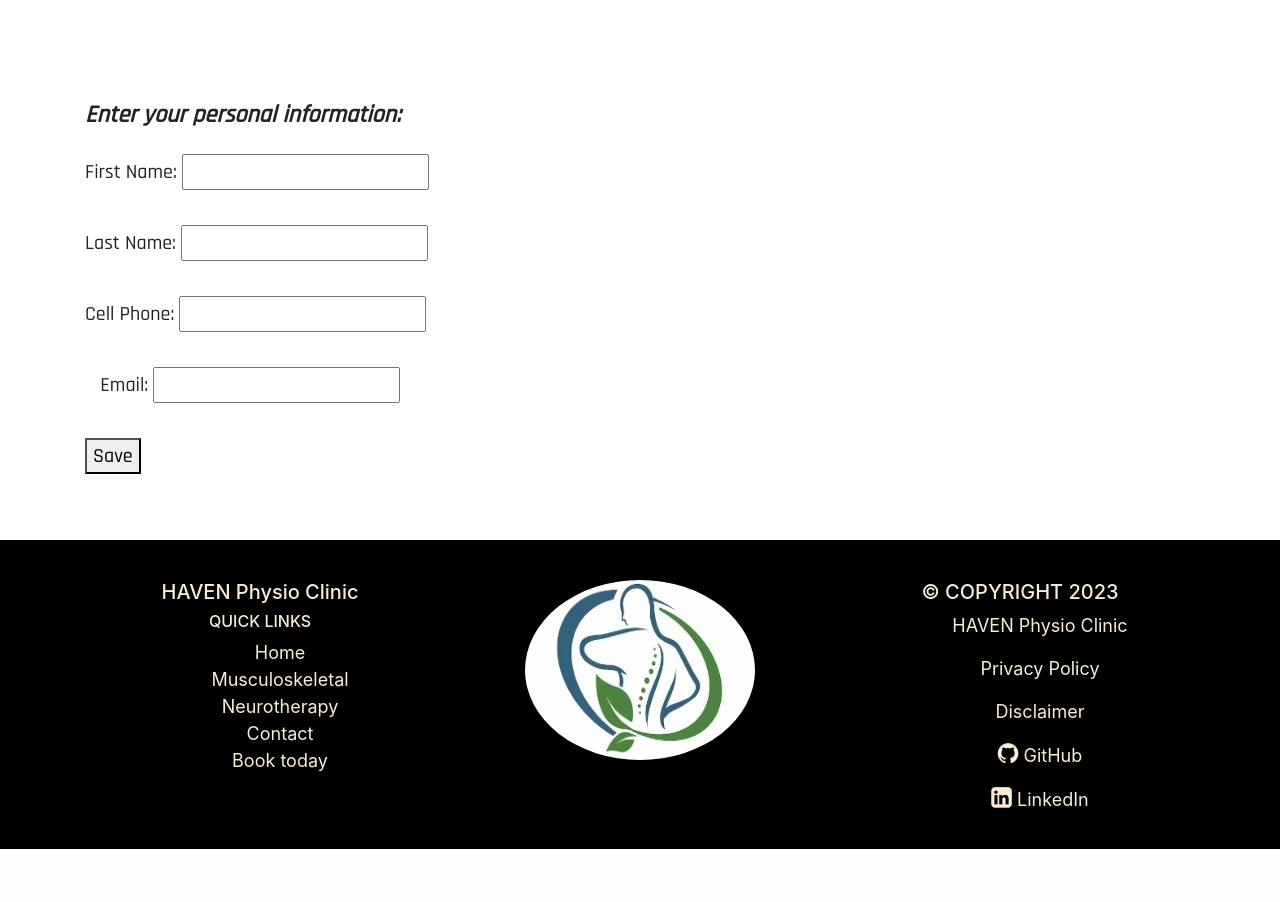
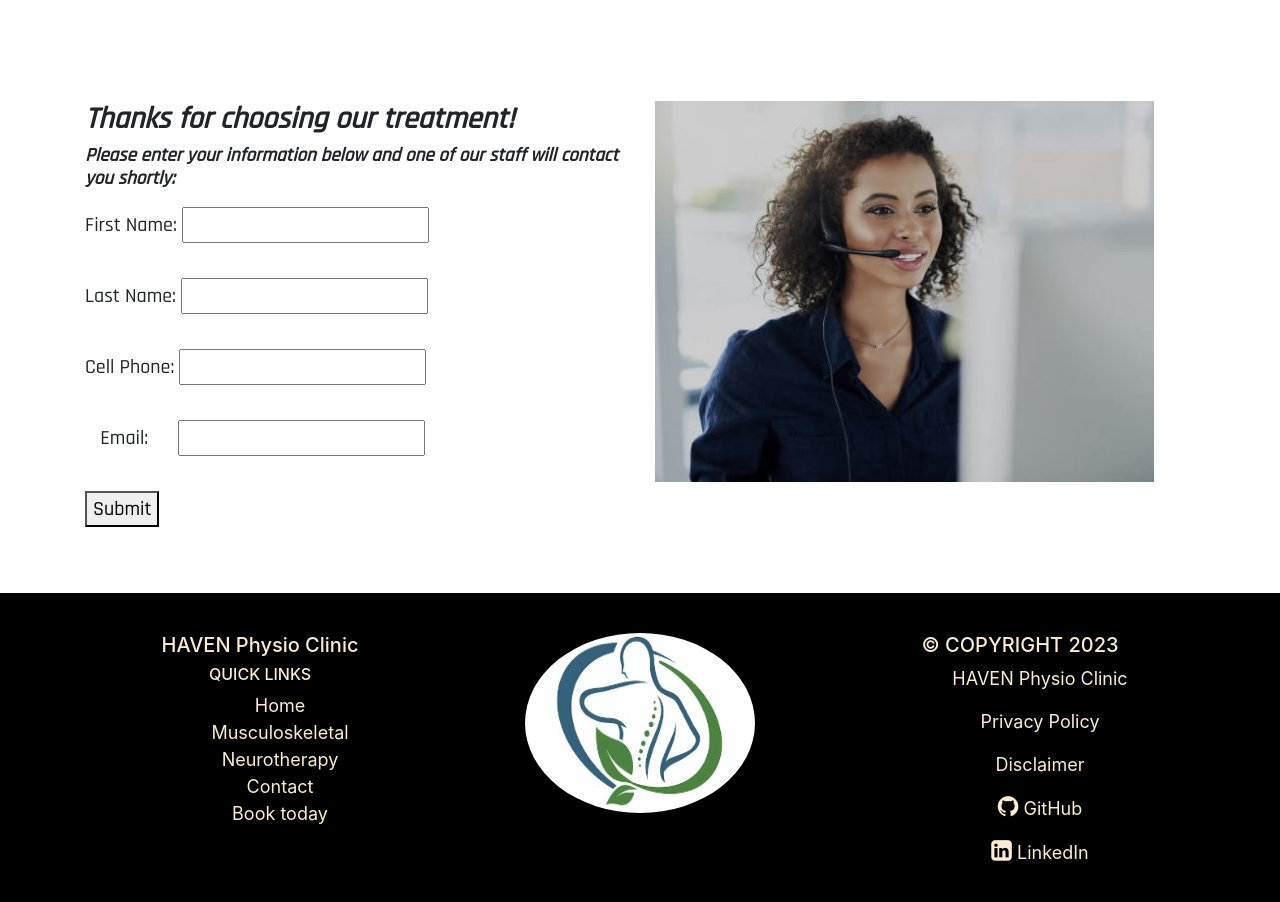
Before and after one commit to HavenJE/HavenPhysioClinic, a Flask app: template templates/checkout.html in a window 1280 px wide. Shown: the part 79-981 px from the top of the page. Before the commit the page ends 928 px from the top, so only its background shows below. Run offline with Flask 3, Linux system fonts and the light colour scheme; the template is opened without the code that fills it: values that come from a table or form of the project are taken from there, others are empty; tables that the repository leaves empty hold one stand-in row (values such as "Sample post"); some libraries are stand-ins or nearby versions.

Commit message:
Updating_Checkout_page

```diff
--- a/static/css/styles.css
+++ b/static/css/styles.css
@@ -355,6 +355,7 @@ header {
     border: 5px solid;
 }
 
+/* Fees table  */
 .fees-table  {
     /* font-weight: bold; */
     font-size: 30px;
@@ -376,7 +377,35 @@ header {
     vertical-align: top
 } */
 
+/* Cart table */
 .cart-table-product-description {
     width: 80%;
     text-align: left;
 }
+
+/* Checkout */
+.checkout-upper-title {
+    font-weight: bold;
+    font-style: italic;
+    font-size: 30px;
+    font-family: 'Orbitron', sans-serif;
+    font-family: 'Rajdhani', sans-serif;
+}
+
+.checkout-email {
+    margin-right: 25px;
+}
+
+.checkout-page-section-two {
+    font-size: 20px;
+    font-family: 'Orbitron', sans-serif;
+    font-family: 'Rajdhani', sans-serif;
+}
+
+.checkout-lower-title {
+    font-weight: bold;
+    font-style: italic;
+    font-size: 19px;
+    font-family: 'Orbitron', sans-serif;
+    font-family: 'Rajdhani', sans-serif
+}
--- a/templates/checkout.html
+++ b/templates/checkout.html
@@ -3,14 +3,19 @@
 {% block main %}
 <main>
     <!-- Section two - upper part including the 3 images -->
-        <section class="muscolo-page-section-two">
+    <section class="checkout-page-section-two">
         <div class="container">
-                <h2 class="paragraph-title">
-                    Enter your personal information:
-                </h2>
             <div class="row">
                 <div class="col-lg-6">
+                    <h1 class="checkout-upper-title">
+                        Thanks for choosing our treatment!
+                    </h1>
+                    <h5 class="checkout-lower-title">
+                        Please enter your information below and one of our staff will contact you shortly:
+                    </h5>
                     <p>
+
+                        <!-- Checkout form -->
                     <form action="{{ url_for('proc_checkout') }}" method="POST">
                         {{ add_to_cart_form.csrf_token }}
                         <label for="first_name">First Name:</label>
@@ -22,15 +27,23 @@
                         <label for="cell_phone">Cell Phone:</label>
                         <input type="text" id="cell_phone" name="cell_phone" required><br><br>
 
-                                <label for="email">&nbsp;&nbsp;&nbsp;Email:</label>
+                        <label class="checkout-email" for="email">&nbsp;&nbsp;&nbsp;Email:</label>
                         <input type="email" id="email" name="email" required><br><br>
 
-                                <button type="submit">Save</button>
+                        <button type="submit">Submit</button>
                     </form>
                     </p>
                 </div>
+
+                <!-- Checkout page image -->
+                <div class="col-lg-4">
+                    <img src="{{ url_for('static', filename='images/secretary.jpg') }}" alt="My physio motto image"
+                        class="secretary-img" />
                 </div>
             </div>
+
+        </div>
+
     </section>
 </main>
 {% endblock %}
--- a/templates/product_details.html
+++ b/templates/product_details.html
@@ -20,7 +20,7 @@
                                 <td class="cart-table-quantity"><b>$ {{ item.price }}</b></td>
                                 <td>&nbsp;</td>
                                 <td class="cart-table-quantity">
-                                    <label for="quantity">Qty:</label>
+                                    <label for="quantity">Session:</label>
                                     <input type="number" id="quantity" name="quantity" min="1" style="width: 50px;">
                                 <td>&nbsp;</td>
                                 <td class="cart-table-quantity">
--- a/templates/product_details_qresult.html
+++ b/templates/product_details_qresult.html
@@ -20,7 +20,7 @@
                                 <td class="cart-table-quantity"><b>$ {{ item.price }}</b></td>
                                 <td>&nbsp;</td>
                                 <td class="cart-table-quantity">
-                                    <label for="quantity">Quantity:</label>
+                                    <label for="quantity">Session:</label>
                                     <input type="number" id="quantity" name="quantity" min="1" style="width: 50px;">
                                     <br>&nbsp;
                                     <input type="hidden" name="product_id" value="{{ item.product_id }}">
```
Also changed, not shown: templates/cart.html (+15 -6 lines), ecommerce.db, static/images/secretary.jpg (added). Lines whose indentation alone changed are shown as unchanged.
